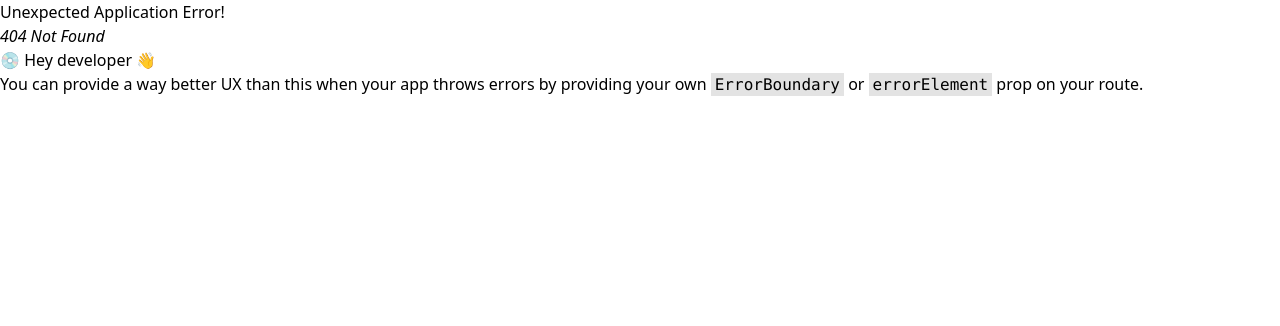
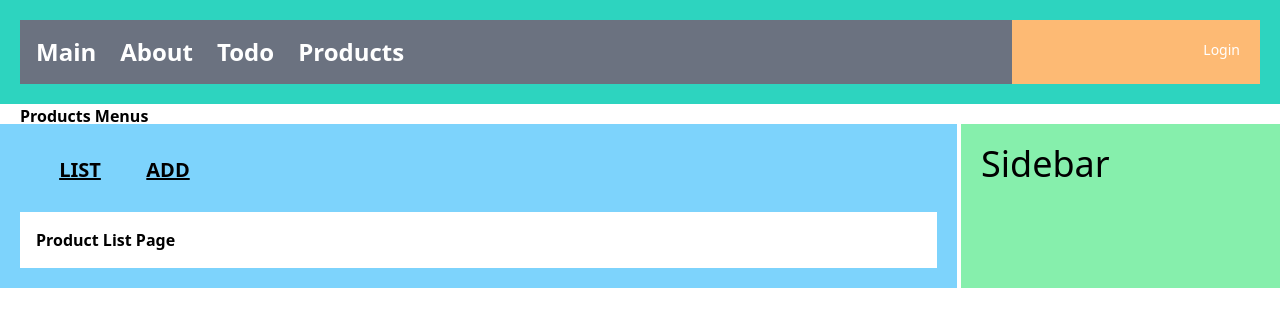
Before and after one commit to CHOHUNE/following_react_, a React (Create React App) app: page /products/list in a window 1280 px wide. Before the commit this address had no page. Shown: the top 326 px of the page. Built offline with nearby package versions, Linux system fonts and the light colour scheme.

Commit message:
FEAT : 상품 목록 카테고리 추가

```diff
--- a/src/pages/products/IndexPage.js
+++ b/src/pages/products/IndexPage.js
@@ -1,9 +1,33 @@
 import React from 'react';
+import BasicLayout from "../../layouts/BasicLayout";
+import {Outlet, useNavigate} from "react-router-dom";
 
-function IndexPage(props) {
+const IndexPage = (props) => {
+
+    const navigate = useNavigate();
+
+
     return (
-        <div></div>
+        <BasicLayout>
+            <div className="text-black font-extrabold -mt-10">
+                Products Menus
+            </div>
+            <div className="w-full flex m-2 p-2 ">
+                <div className="text-xl m-1 p-2 w-20 font-extrabold text-center underline"
+                     onClick={()=>navigate('list')}
+                >
+                    LIST
+                </div>
+                <div className="text-xl m-1 p-2 w-20 font-extrabold text-center underline"
+                     onClick={()=>navigate('add')}
+                >
+                    ADD
+                </div>
+            </div>
+            <div className="flex flex-wrap w-full ">
+                <Outlet/>
+            </div>
+        </BasicLayout>
     );
 }
-
-export default IndexPage;
+    export default IndexPage;
--- /dev/null
+++ b/src/pages/products/ListPage.js
@@ -0,0 +1,13 @@
+import React from 'react';
+
+function ListPage(props) {
+    return (
+        <div className="p-4 w-full bg-white">
+            <div className={"text 3xl font-extrabold"}>
+                Product List Page
+            </div>
+        </div>
+    );
+}
+
+export default ListPage;
--- a/src/router/productsRouter.js
+++ b/src/router/productsRouter.js
@@ -1,9 +1,24 @@
-import React from 'react';
+import { Suspense, lazy } from "react";
+import { Navigate } from "react-router-dom";
 
-const ProductsRouter= (props) => {
+const Loading = <div>Loading....</div>
+const ProductsList =  lazy(() => import("../pages/products/ListPage"))
+
+
+const productsRouter = () => {
+
     return [
+        {
+            path: "list",
+            element: <Suspense fallback={Loading}><ProductsList/></Suspense>
+        },
+        {
+            path: "",
+            element: <Navigate replace to="/products/list"/>
+        }
 
-    ];
+
+    ]
 }
 
-export default ProductsRouter;
+export default productsRouter;
--- a/src/router/root.js
+++ b/src/router/root.js
@@ -31,7 +31,7 @@
 
     },{
         path: "products",
-        element: <Suspense fallback={Loading}> <ProductsIndex></ProductsIndex></Suspense>,
+        element: <Suspense fallback={Loading}> <ProductsIndex/></Suspense>,
         children: productsRouter()
     }
 ])
```
